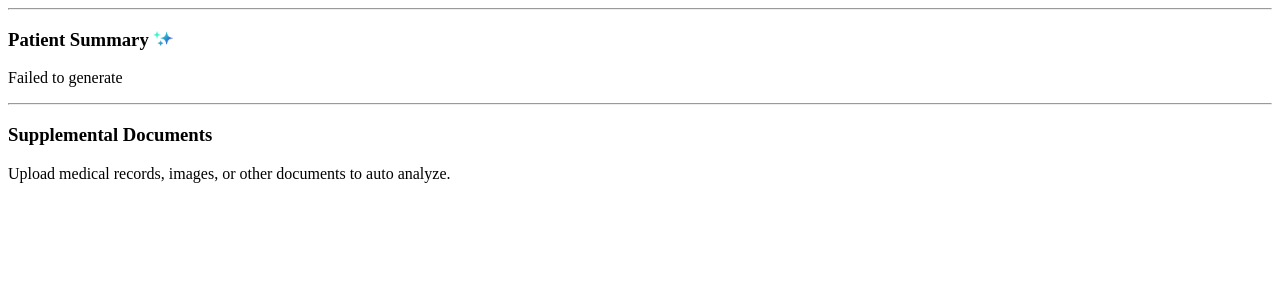
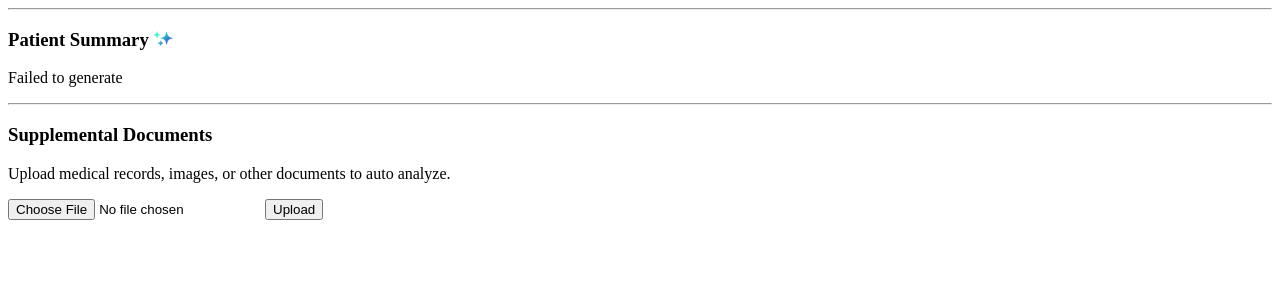
Before and after one commit to Toyakki/ImagEHR, a Flask app: template templates/patient.html in a window 1280 px wide. Shown: the top 300 px of the page. Run offline with Flask 3, Linux system fonts and the light colour scheme; the template is opened without the code that fills it, so the values that code supplies are empty; parts of the project's set-up code (start-up, migrations or seed data) failed here and were passed over.

Commit message:
upload/to route

```diff
--- a/main.py
+++ b/main.py
@@ -1,12 +1,16 @@
 from flask import Flask, render_template, stream_template, request, redirect
+from werkzeug.utils import secure_filename
 from flask_cors import CORS
 from fhir import get_all_patient_ids, get_patient, get_all_patient_info
 from genai.cohere_helper import simple_chat # DO NOT REMOVE OR COMMENT OUT
+from genai.prompt import generate_cdisc
 from model.inference import inference # DO NOT REMOVE OR COMMENT OUT
 from json import loads, dumps
 from base64 import b64encode
+from os.path import join, abspath, dirname
 
 app = Flask(__name__)
+app.config["UPLOAD_FOLDER"] = join(dirname(abspath(__file__)), "upload")
 CORS(app)
 fhir_api_base: str = ""
 
@@ -73,8 +77,19 @@ def patient(patient_id: str):
 			simple_chat=simple_chat
 		)
 	except Exception as e:
-		print(e.with_traceback())
+		print(e)
 		return render_template("error.html", message="Failed to fetch patient info!")
+
+@app.route("/upload/to/<patient_id>", methods=["POST"])
+def upload_to(patient_id: str):
+	if "file" not in request.files:
+		return render_template("error.html", message="No file specified!")
+	file = request.files["file"]
+	if file.filename == "":
+		return render_template("error.html", message="No file specified!")
+	filename = secure_filename(file.filename)
+	file.save(join(app.config["UPLOAD_FOLDER"], f"{patient_id}-{filename}"))
+	return redirect(f"/patient/{patient_id}")
 
 if __name__ == "__main__":
 	app.run(port=8000, host="0.0.0.0")  # NOT FOR PRODUCTION
--- a/templates/patient.html
+++ b/templates/patient.html
@@ -29,6 +29,10 @@
 	<div>
 		<h3>Supplemental Documents</h3>
 		<p>Upload medical records, images, or other documents to auto analyze.</p>
+		<form action="/upload/to/{{ patient_id }}" method="POST" enctype="multipart/form-data">
+			<input name="file" type="file" value="Select file">
+			<input type="submit" value="Upload">
+		</form>
 	</div>
 
 	<!-- Take advantage of Flask's stream_template -->
```
